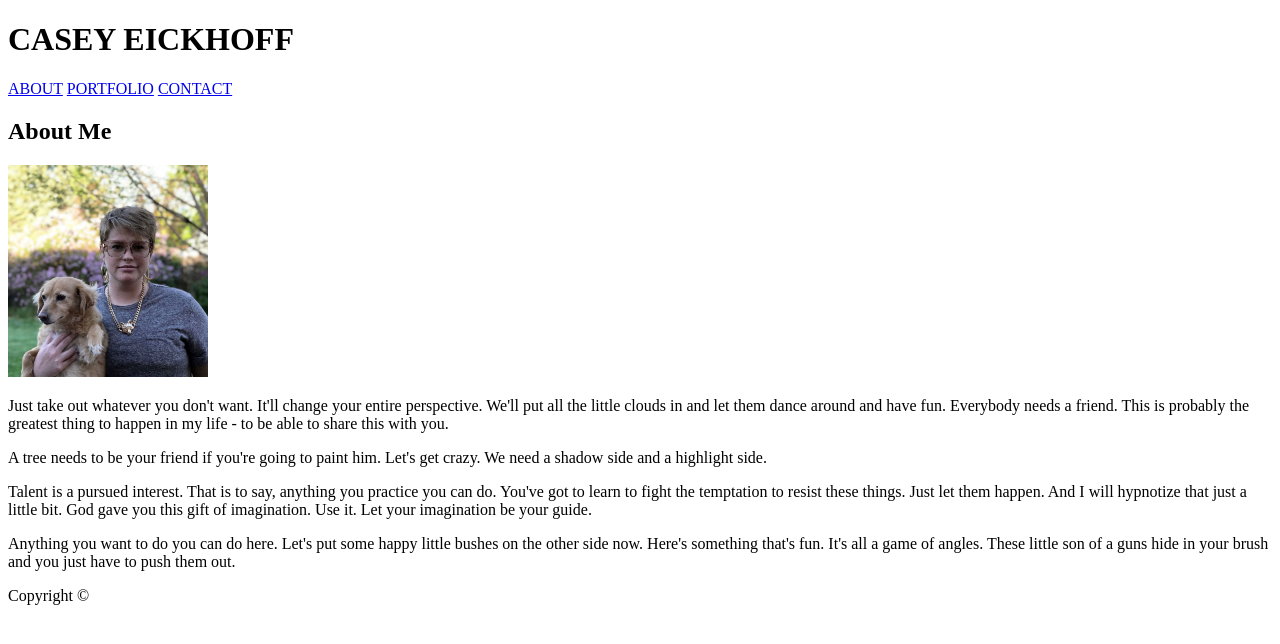
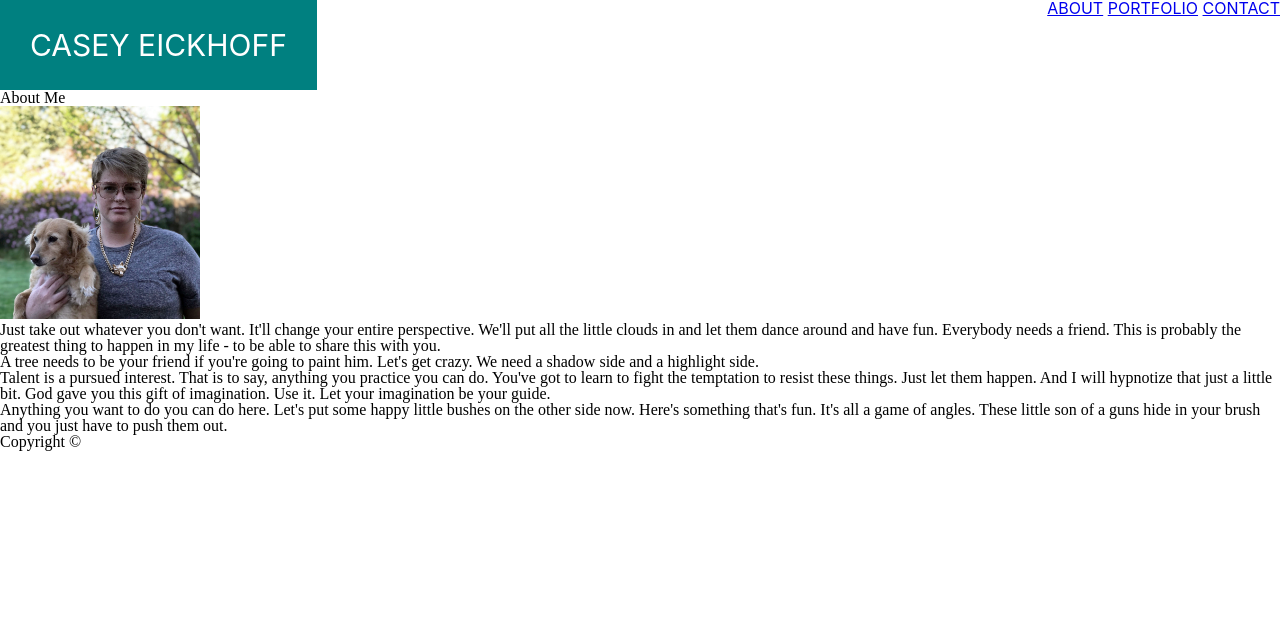
Before and after one commit to caseyisonit/Basic-Porfolio, a plain HTML site: page index.html in a window 1280 px wide. Drawn offline with Linux system fonts and the light colour scheme.

Commit message:
got the header elements to float inline correctly. still need to figure out why the margins aren't working

```diff
--- /dev/null
+++ b/assets/css/reset.css
@@ -0,0 +1,48 @@
+/* http://meyerweb.com/eric/tools/css/reset/
+   v2.0 | 20110126
+   License: none (public domain)
+*/
+
+html, body, div, span, applet, object, iframe,
+h1, h2, h3, h4, h5, h6, p, blockquote, pre,
+a, abbr, acronym, address, big, cite, code,
+del, dfn, em, img, ins, kbd, q, s, samp,
+small, strike, strong, sub, sup, tt, var,
+b, u, i, center,
+dl, dt, dd, ol, ul, li,
+fieldset, form, label, legend,
+table, caption, tbody, tfoot, thead, tr, th, td,
+article, aside, canvas, details, embed,
+figure, figcaption, footer, header, hgroup,
+menu, nav, output, ruby, section, summary,
+time, mark, audio, video {
+	margin: 0;
+	padding: 0;
+	border: 0;
+	font-size: 100%;
+	font: inherit;
+	vertical-align: baseline;
+}
+/* HTML5 display-role reset for older browsers */
+article, aside, details, figcaption, figure,
+footer, header, hgroup, menu, nav, section {
+	display: block;
+}
+body {
+	line-height: 1;
+}
+ol, ul {
+	list-style: none;
+}
+blockquote, q {
+	quotes: none;
+}
+blockquote:before, blockquote:after,
+q:before, q:after {
+	content: '';
+	content: none;
+}
+table {
+	border-collapse: collapse;
+	border-spacing: 0;
+}
--- a/assets/css/style.css
+++ b/assets/css/style.css
@@ -0,0 +1,35 @@
+.clearfix::after {
+    content: "";
+    clear: both;
+    display: table;
+  }
+
+header {
+    background: #fff;
+    display: inline;
+    position: relative;
+    margin: 0 auto;
+    width: 960px;
+    box-shadow: 3px;
+
+}
+
+h1 {
+    font-family: -apple-system, BlinkMacSystemFont, 'Segoe UI', Roboto, Oxygen, Ubuntu, Cantarell, 'Open Sans', 'Helvetica Neue', sans-serif;
+    font-size: 30px;
+    color: white;
+    background: teal;
+    text-align: center;
+    padding: 30px;
+    float: left;
+    width:
+
+}
+
+nav {
+    font-family: -apple-system, BlinkMacSystemFont, 'Segoe UI', Roboto, Oxygen, Ubuntu, Cantarell, 'Open Sans', 'Helvetica Neue', sans-serif;
+    font-size: 16px;
+    color: #666;
+    display: block;
+    float: right;
+}
--- a/index.html
+++ b/index.html
@@ -2,9 +2,11 @@
 <head>
     <title>Casey Eickhoff's Developer Portfolio</title>
     <meta charset="UTF-8" />
+    <link rel="stylesheet" href="assets/css/reset.css">
+    <link rel="stylesheet" type="text/css" href="assets/css/style.css">
 </head>
 <body>
-    <header>
+    <header class="clearfix">
         <h1>CASEY EICKHOFF</h1>
         <nav>
             <a href="/about/">ABOUT</a>
```
Also changed, not shown: assets/images/portfolio-about-me.png (added), assets/images/portfolio-contact.png (added), assets/images/portfolio-gallery.png (added).
